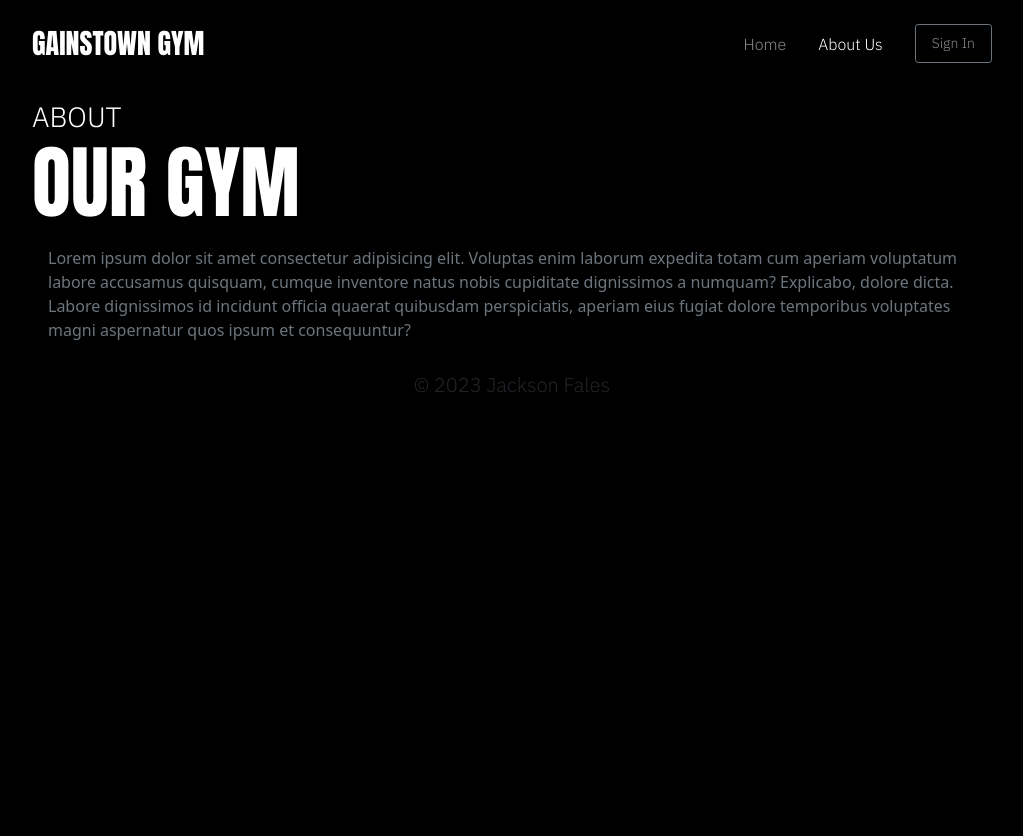
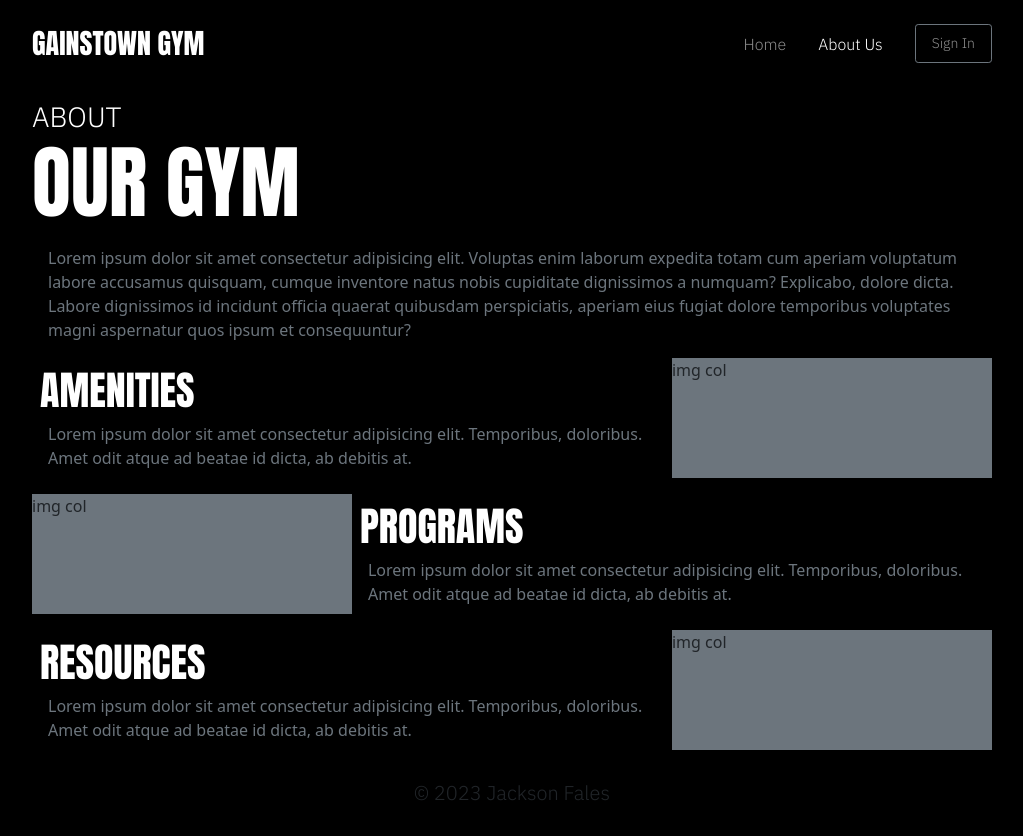
Before and after one commit to jcksnfales/ct_a5_gym, a plain HTML site: page about.html in a window 1280 px wide. Shown: the whole page, without its empty margins (128-1151 px from the left). Before the commit the page ends 800 px from the top, so only its background shows below. Drawn offline with nearby package versions, Linux system fonts and the light colour scheme.

Commit message:
expanded about page content

```diff
--- a/about.html
+++ b/about.html
@@ -38,14 +38,43 @@
 
     <!-- page content -->
     <section id="content">
-        <div class="container-fluid w-75 mt-4 px-0 text-white">
-            <div class="h3 mb-0 type-body">ABOUT</div>
-            <div class="display-1 type-heading">OUR GYM</div>
-        </div>
-        <div class="container-fluid w-75 mt-3 px-3 text-secondary">
-            <p>
+        <div class="container-fluid w-75 mt-4 px-0">
+            <div class="text-white">
+                <h3 class="mb-0 type-body">ABOUT</h3>
+                <div class="display-1 type-heading">OUR GYM</div>
+            </div>
+            <p class="mt-3 mx-3 text-secondary">
                 Lorem ipsum dolor sit amet consectetur adipisicing elit. Voluptas enim laborum expedita totam cum aperiam voluptatum labore accusamus quisquam, cumque inventore natus nobis cupiditate dignissimos a numquam? Explicabo, dolore dicta. Labore dignissimos id incidunt officia quaerat quibusdam perspiciatis, aperiam eius fugiat dolore temporibus voluptates magni aspernatur quos ipsum et consequuntur?
             </p>
+        </div>
+        <div class="container-fluid w-75 px-0">
+            <div class="d-lg-flex flex-sm-row align-items-stretch justify-content-evenly mb-3">
+                <div class="col-xl-8 col-lg-7 p-2">
+                    <h1 class="type-heading text-white">AMENITIES</h1>
+                    <p class="mt-2 mx-2 mb-0 text-secondary">
+                        Lorem ipsum dolor sit amet consectetur adipisicing elit. Temporibus, doloribus. Amet odit atque ad beatae id dicta, ab debitis at.
+                    </p>
+                </div>
+                <div class="col-xl-4 col-lg-5 bg-secondary">img col</div>
+            </div>
+            <div class="d-lg-flex flex-sm-row-reverse align-items-stretch justify-content-evenly mb-3">
+                <div class="col-xl-8 col-lg-7 p-2">
+                    <h1 class="type-heading text-white">PROGRAMS</h1>
+                    <p class="mt-2 mx-2 mb-0 text-secondary">
+                        Lorem ipsum dolor sit amet consectetur adipisicing elit. Temporibus, doloribus. Amet odit atque ad beatae id dicta, ab debitis at.
+                    </p>
+                </div>
+                <div class="col-xl-4 col-lg-5 bg-secondary">img col</div>
+            </div>
+            <div class="d-lg-flex flex-sm-row align-items-stretch justify-content-evenly">
+                <div class="col-xl-8 col-lg-7 p-2">
+                    <h1 class="type-heading text-white">RESOURCES</h1>
+                    <p class="mt-2 mx-2 mb-0 text-secondary">
+                        Lorem ipsum dolor sit amet consectetur adipisicing elit. Temporibus, doloribus. Amet odit atque ad beatae id dicta, ab debitis at.
+                    </p>
+                </div>
+                <div class="col-xl-4 col-lg-5 bg-secondary">img col</div>
+            </div>
         </div>
     </section>
 
```
Also changed, not shown: index.html (+2 -2 lines), login.html (+6 -4 lines), logout.html (added).
